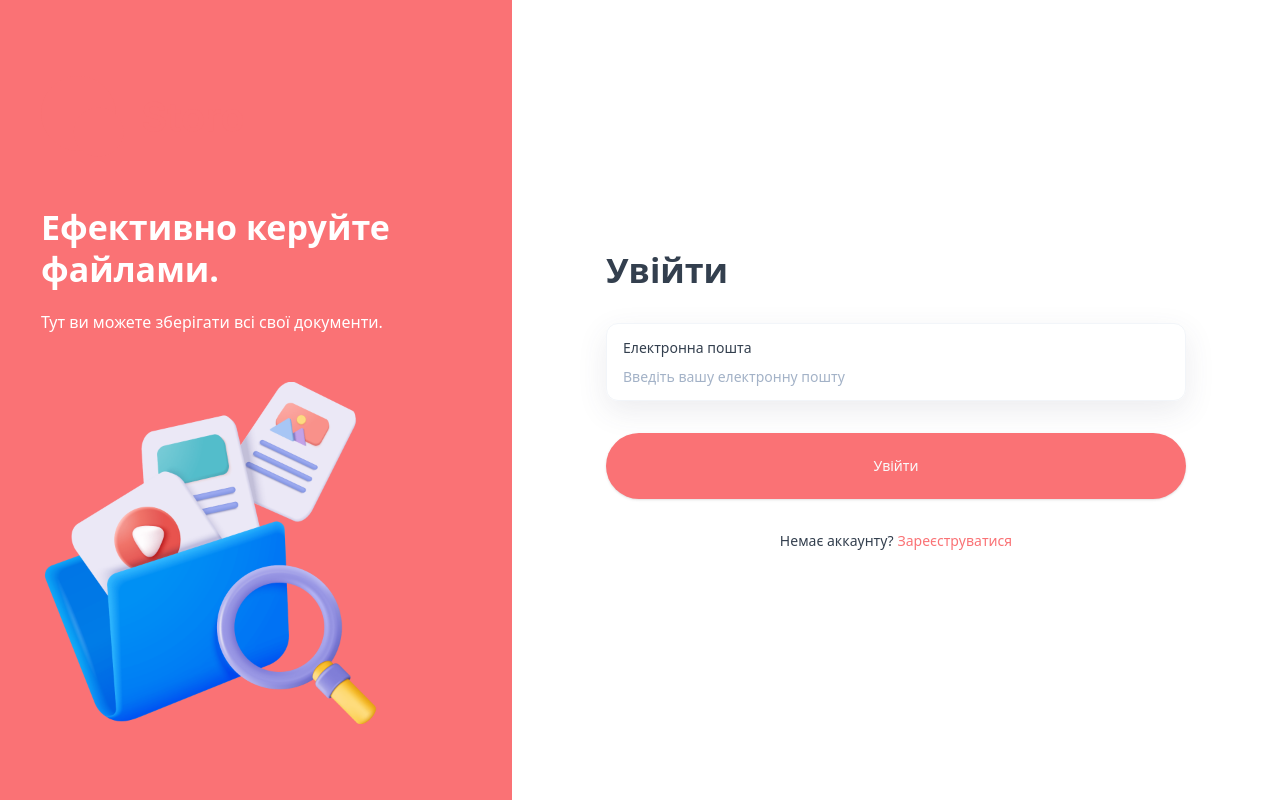
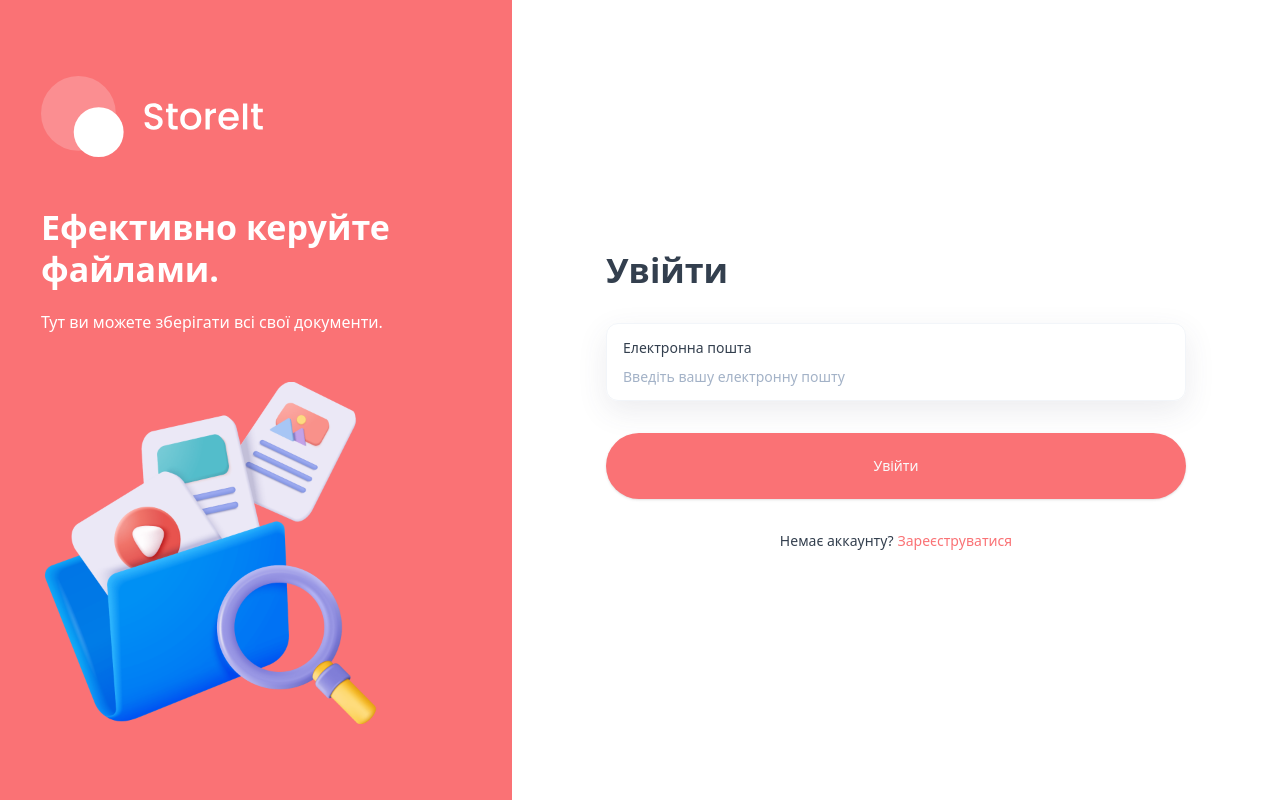
Before and after one commit to Klemjl/storo, a Next.js app: page /sign-in in a window 1280 px wide. Built offline with nearby package versions, Linux system fonts and the light colour scheme; no server answers.

Commit message:
feat: use new brand logo

```diff
--- a/app/(auth)/layout.tsx
+++ b/app/(auth)/layout.tsx
@@ -7,7 +7,7 @@ const Layout = ({ children }: { children: React.ReactNode }) => {
       <section className="bg-brand p-10 hidden w-1/2 items-center justify-center lg:flex xl:w-2/5">
         <div className="flex max-h-[800px] max-w-[430px] flex-col justify-center space-y-12">
           <Image
-            src="/assets/icons/logo-full-brand-06.svg"
+            src="/assets/icons/logo-ful.svg"
             alt="logo"
             width={224}
             height={82}
```
